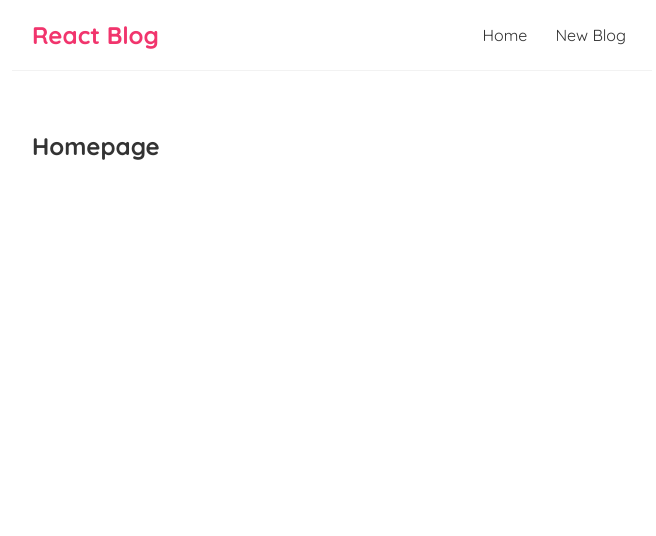
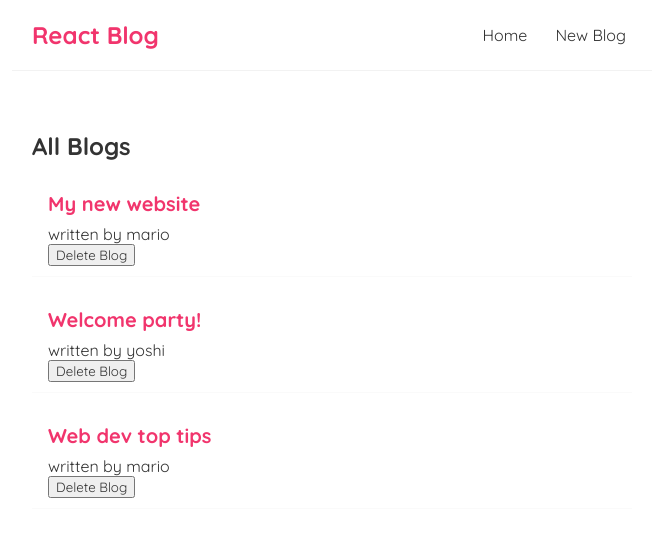
Before and after one commit to PnCodeBreaker/ReactHooks, a React (Create React App) app: page / in a window 1280 px wide. Shown: the top 536 px of the page, without its empty margins (308-964 px from the left). Built offline with nearby package versions, Linux system fonts and the light colour scheme; the HTML template or start-up script is replaced by a standard one.

Commit message:
props and states

```diff
--- /dev/null
+++ b/src/BlogList.js
@@ -0,0 +1,19 @@
+import React from 'react'
+
+const BlogList = ({ blogs, title , handleDelete}) => {
+
+    return (
+        <div className = "blog-list">
+            <h2>{ title }</h2>
+            { blogs.map( (blog) => (
+            <div className="blog-preview" key={blog.id}>
+                <h2>{blog.title}</h2>
+                <p>written by {blog.author}</p>
+                <button onClick = {() => handleDelete(blog.id) }>Delete Blog</button>
+            </div>
+       ))}
+        </div>
+    )
+}
+
+export default BlogList
--- a/src/Home.js
+++ b/src/Home.js
@@ -1,9 +1,21 @@
 import React from 'react'
+import { useState } from 'react'
+import BlogList from './BlogList';
+const Home = () => {
 
-const Home = () => {
+    const [blogs,setBlogs] = useState([
+        { title: 'My new website', body: 'lorem ipsum...', author: 'mario', id: 1 },
+        { title: 'Welcome party!', body: 'lorem ipsum...', author: 'yoshi', id: 2 },
+        { title: 'Web dev top tips', body: 'lorem ipsum...', author: 'mario', id: 3 }
+    ]);
+
+    const handleDelete = (id) => {
+       const newBlog = blogs.filter( blog => blog.id !== id)
+       setBlogs(newBlog);
+    }
     return (
        <div className="home">
-           <h2>Homepage</h2>
+       <BlogList blogs = {blogs} title = 'All Blogs' handleDelete = {handleDelete}/>
        </div>
     )
 }
--- a/src/index.css
+++ b/src/index.css
@@ -33,3 +33,18 @@
   margin: 40px auto;
   padding: 20px;
 }
+
+/* blog previews / list */
+.blog-preview {
+  padding: 10px 16px;
+  margin: 20px 0;
+  border-bottom: 1px solid #fafafa;
+}
+.blog-preview:hover {
+  box-shadow: 1px 3px 5px rgba(0,0,0,0.1);
+}
+.blog-preview h2 {
+  font-size: 20px;
+  color: #f1356d;
+  margin-bottom: 8px;
+}
```
